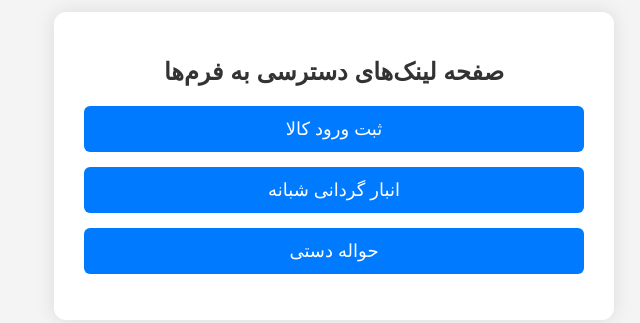
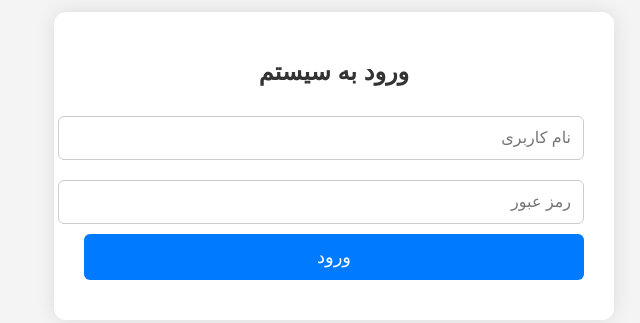
Before and after one commit to mehdiafzali73/anbarfolad, a plain HTML site: page index.html in a window 1280 px wide. Shown: the part 234-557 px from the top of the page, without its empty margins (306-946 px from the left). Drawn offline with Linux system fonts and the light colour scheme; a web font is replaced by a local one.

Commit message:
Update index.html

```diff
--- a/index.html
+++ b/index.html
@@ -3,7 +3,7 @@
 <head>
     <meta charset="UTF-8">
     <meta name="viewport" content="width=device-width, initial-scale=1.0">
-    <title>انبار فولاد سازی</title>
+    <title>صفحه ورود</title>
     <style>
         body {
             font-family: 'Vazir', Arial, sans-serif;
@@ -28,6 +28,32 @@
             color: #333;
             font-size: 24px;
             margin-bottom: 20px;
+        }
+        input {
+            width: 100%;
+            padding: 12px;
+            margin: 10px 0;
+            border: 1px solid #ccc;
+            border-radius: 6px;
+            font-size: 16px;
+        }
+        button {
+            width: 100%;
+            padding: 12px;
+            background-color: #007BFF;
+            color: #fff;
+            border: none;
+            border-radius: 6px;
+            font-size: 18px;
+            cursor: pointer;
+            transition: background-color 0.3s ease;
+        }
+        button:hover {
+            background-color: #0056b3;
+        }
+        .error {
+            color: red;
+            margin-top: 10px;
         }
         .button-list {
             list-style-type: none;
@@ -54,7 +80,15 @@
     <link href="https://cdn.jsdelivr.net/gh/rastikerdar/vazir-font@v30.1.0/dist/font-face.css" rel="stylesheet" type="text/css" />
 </head>
 <body>
-    <div class="container">
+    <div class="container" id="login-container">
+        <h1>ورود به سیستم</h1>
+        <input type="text" id="username" placeholder="نام کاربری">
+        <input type="password" id="password" placeholder="رمز عبور">
+        <button onclick="checkLogin()">ورود</button>
+        <div class="error" id="error-message"></div>
+    </div>
+
+    <div class="container" id="links-container" style="display: none;">
         <h1>صفحه لینک‌های دسترسی به فرم‌ها</h1>
         <ul class="button-list">
             <li><a href="https://script.google.com/macros/s/AKfycbygAoe_cPIuMyXfkGeGJ5a9m58k4p2jUyo5MWqF9hng6eNxD-Gy2-w7oEOgwBjV-XOd3w/exec" target="_blank">ثبت ورود کالا</a></li>
@@ -62,5 +96,24 @@
             <li><a href="https://script.google.com/macros/s/AKfycbyj2UdL1eGwwj-x3Ywj_DsEnnICLC-JutpphuLplhS-cE6ZwwuK8wFDV_VKeBELoeE/exec" target="_blank">حواله دستی</a></li>
         </ul>
     </div>
+
+    <script>
+        function checkLogin() {
+            const username = document.getElementById('username').value;
+            const password = document.getElementById('password').value;
+            const errorMessage = document.getElementById('error-message');
+
+            // نام کاربری و رمز عبور صحیح (می‌توانید این مقادیر را تغییر دهید)
+            const correctUsername = 'anbar';
+            const correctPassword = '1303';
+
+            if (username === correctUsername && password === correctPassword) {
+                document.getElementById('login-container').style.display = 'none';
+                document.getElementById('links-container').style.display = 'block';
+            } else {
+                errorMessage.textContent = 'نام کاربری یا رمز عبور اشتباه است.';
+            }
+        }
+    </script>
 </body>
 </html>
```
